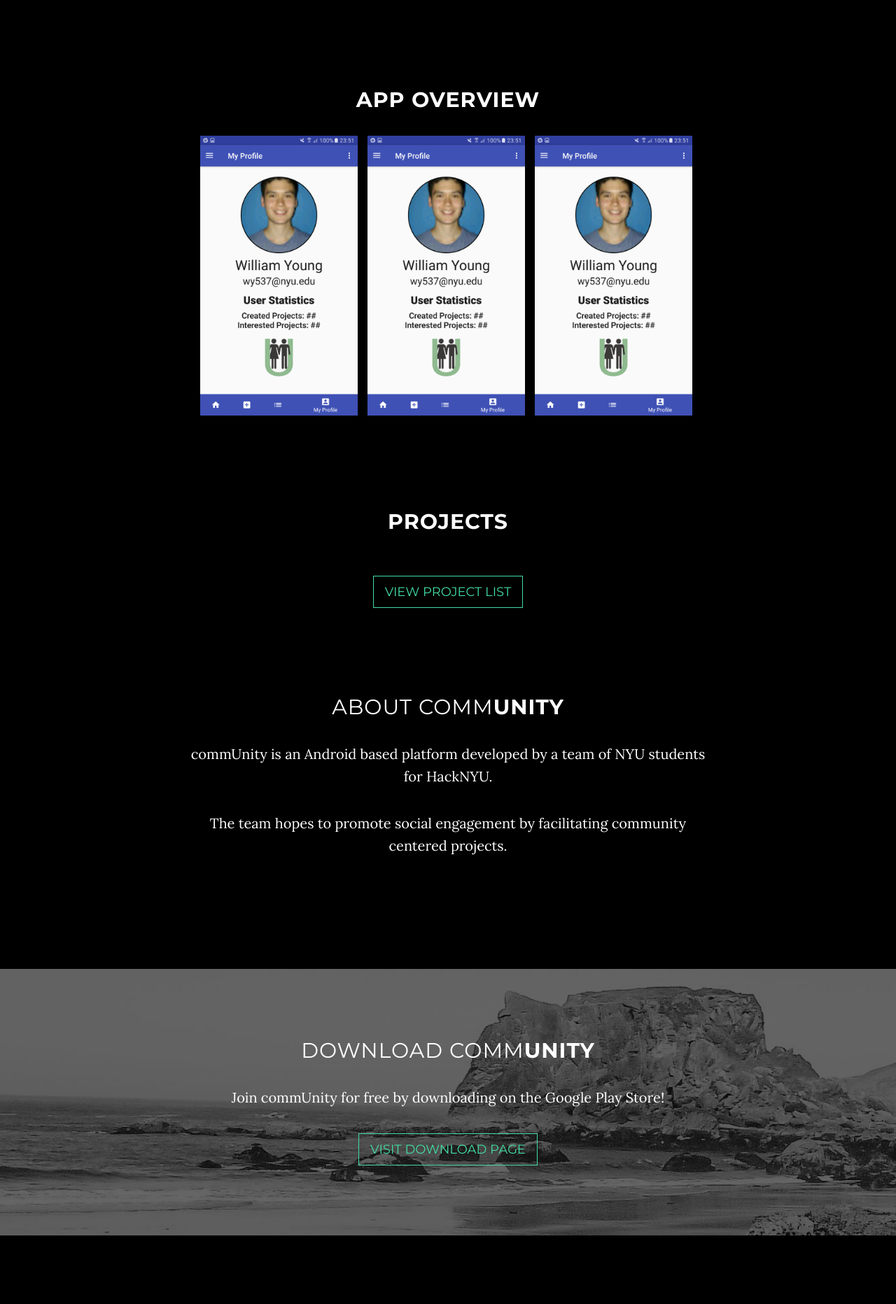
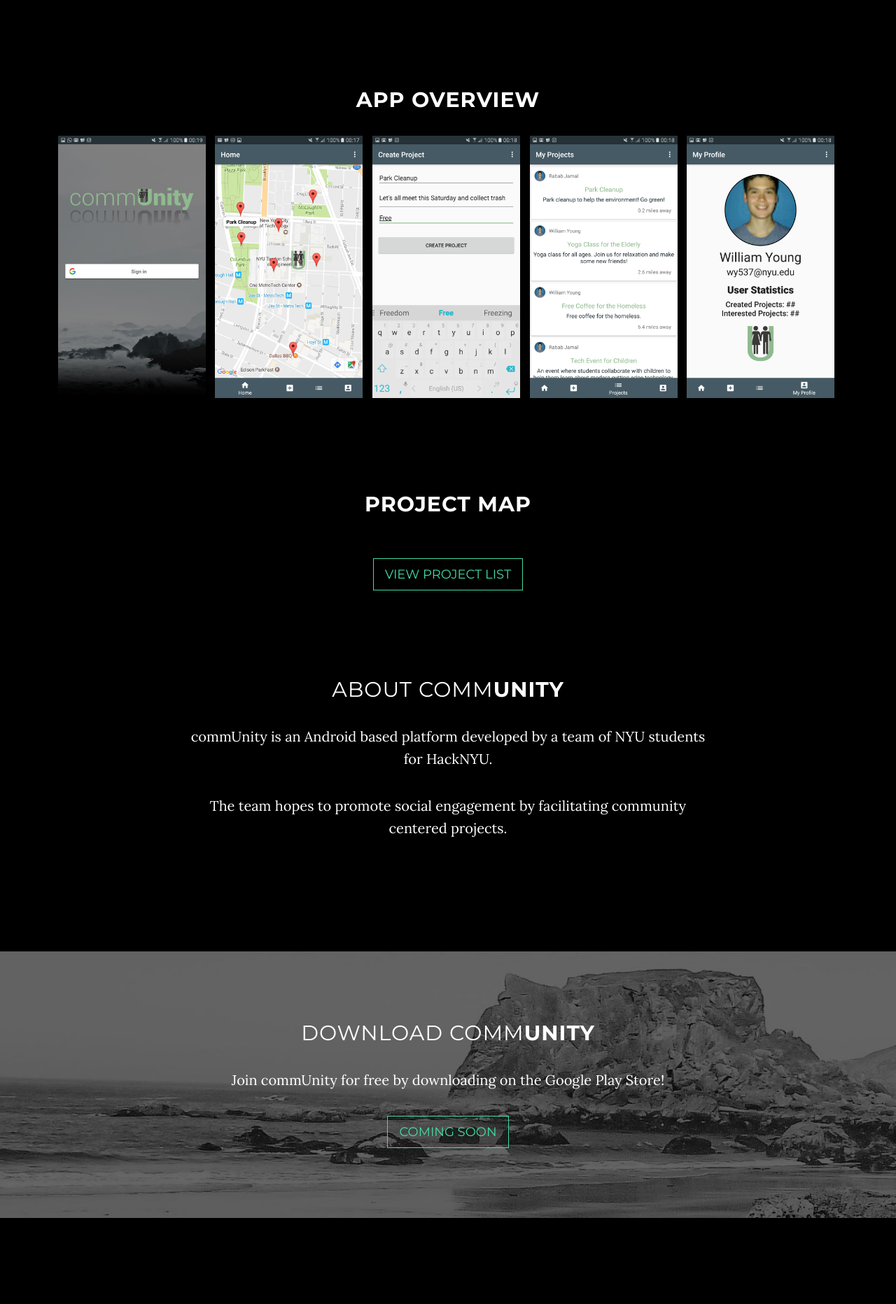
Before and after one commit to BrandonTang/commUnity, a Flask app: template templates/index.html in a window 1280 px wide. Shown: the part 799-2663 px from the top of the page at 70% size. Run offline with Flask 2, Linux system fonts and the light colour scheme; the template is opened without the code that fills it, so the values that code supplies are empty; some libraries are stand-ins or nearby versions.

Commit message:
Added android app overview images, removed download

```diff
--- a/templates/index.html
+++ b/templates/index.html
@@ -102,17 +102,23 @@
     <!-- Overview Section -->
     <section id="overview" class="container content-section text-center">
         <div class="row">
-            <div class="col-lg-8 col-lg-offset-2">
+            <div class="col-lg-12">
                 <h2>App Overview</h2>
                 <ul class="list-inline banner-social-buttons">
                     <li>
-                        <img style="max-height:400px;" src="/static/img/android_screen_1.png" />
+                        <img style="max-height:375px;" src="/static/img/screen1.png" />
                     </li>
                     <li>
-                        <img style="max-height:400px;" src="/static/img/android_screen_1.png" />
+                        <img style="max-height:375px;" src="/static/img/screen2.png" />
                     </li>
                     <li>
-                        <img style="max-height:400px;" src="/static/img/android_screen_1.png" />
+                        <img style="max-height:375px;" src="/static/img/screen3.png" />
+                    </li>
+                    <li>
+                        <img style="max-height:375px;" src="/static/img/screen4.png" />
+                    </li>
+                    <li>
+                        <img style="max-height:375px;" src="/static/img/screen5.png" />
                     </li>
                 </ul>
             </div>
@@ -122,7 +128,7 @@
     <section id="projects" class="container content-section text-center">
         <div class="row">
             <div class="col-lg-8 col-lg-offset-2">
-                <h2>Projects</h2>
+                <h2>Project Map</h2>
             </div>
         </div>
     </section>
@@ -149,7 +155,7 @@
                 <div class="col-lg-8 col-lg-offset-2">
                     <h2><span class="light">Download Comm</span>Unity</h2>
                     <p>Join commUnity for free by downloading on the Google Play Store!</p>
-                    <a href="http://startbootstrap.com/template-overviews/grayscale/" class="btn btn-default btn-lg">Visit Download Page</a>
+                    <a class="btn btn-default btn-lg">Coming Soon</a>
                 </div>
             </div>
         </div>
```
Also changed, not shown: static/img/android_screen_1.png (deleted), static/img/screen1.png (added), static/img/screen2.png (added), static/img/screen3.png (added), static/img/screen4.png (added), static/img/screen5.png (added).
